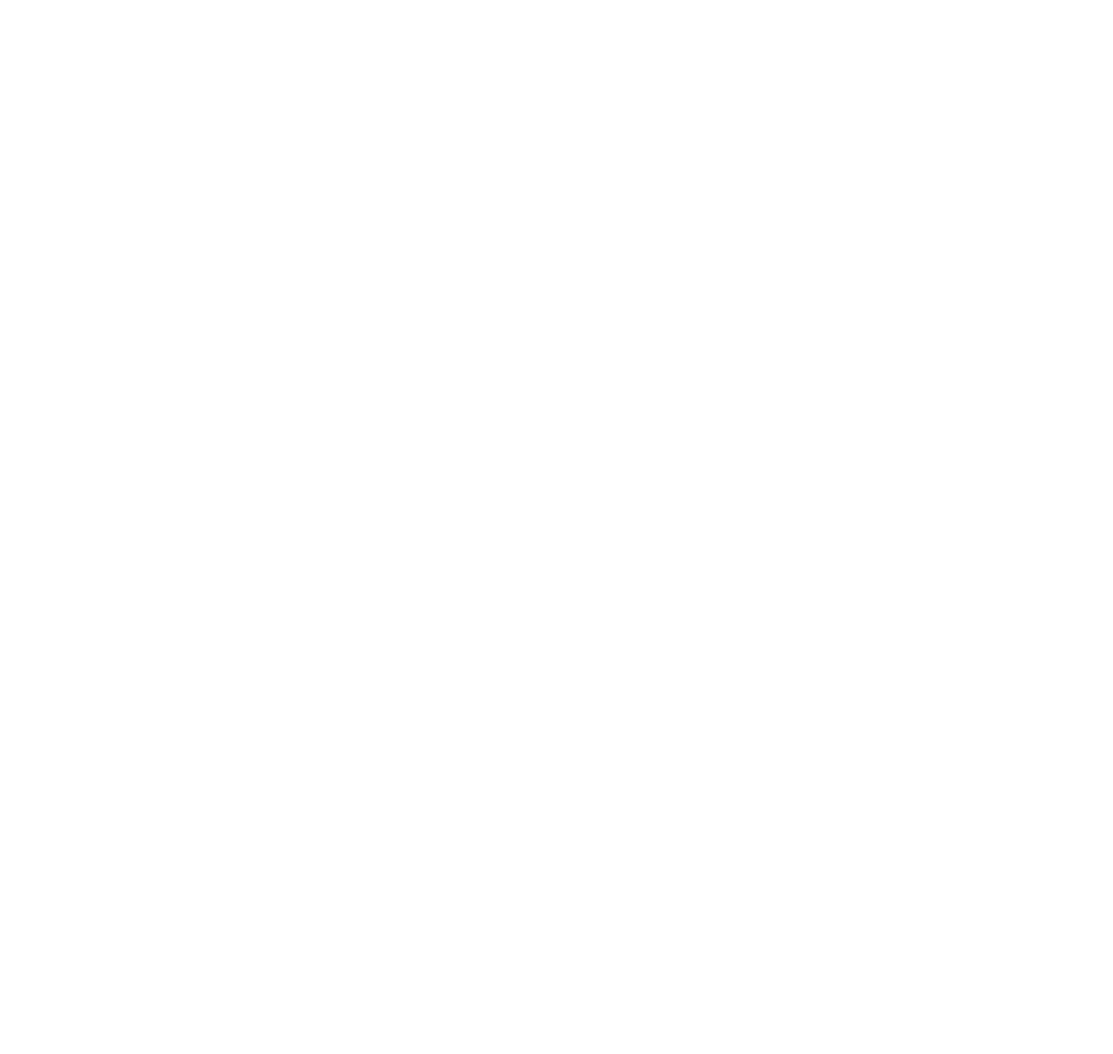
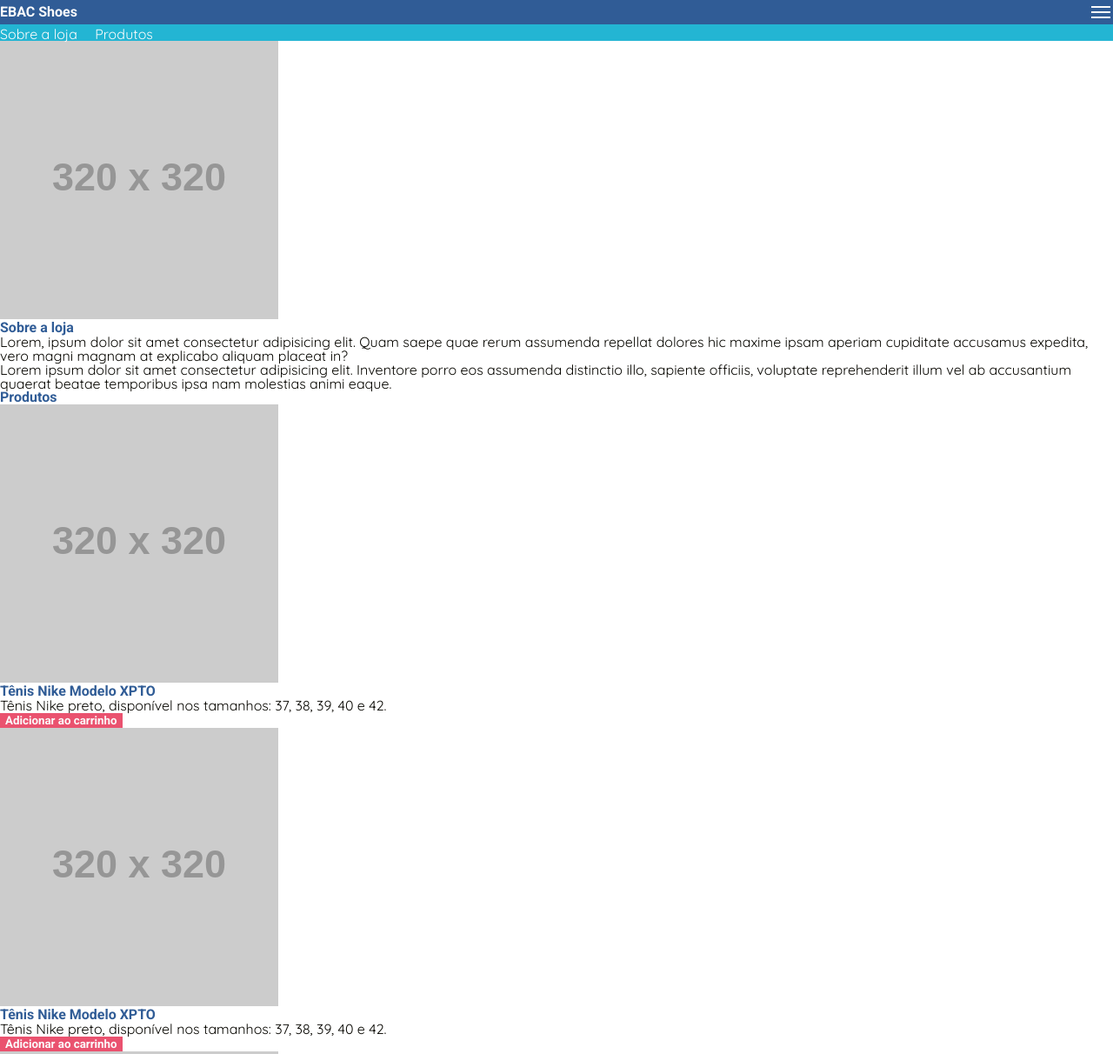
Before and after one commit to biraneves/ebac_shoes, a plain HTML site: page index.html in a window 1280 px wide. Shown: the top 1212 px of the page at 87% size. Before the commit the page ends 800 px from the top, so only its background shows below. Drawn offline with Linux system fonts and the light colour scheme; placeholder pictures from the web are drawn by us.

Commit message:
Estrutura da página e CSS base

```diff
--- a/assets/css/main.css
+++ b/assets/css/main.css
@@ -0,0 +1,117 @@
+@import url('https://fonts.googleapis.com/css2?family=Quicksand:wght@400;600&family=Roboto:wght@400;700&display=swap');
+
+:root {
+    --font-base: 'Quicksand', sans-serif;
+    --font-title: 'Roboto', sans-serif;
+
+    --base-white: #fcfcfc;
+    --base-black: #070600;
+    --base-color-dark: #305c96;
+    --base-color-light: #23b5d3;
+    --base-color-highlight: #ea526f;
+}
+
+body {
+    font-family: var(--font-base);
+    color: var(--base-black);
+    position: relative;
+    width: 100vw;
+}
+
+h1,
+h2,
+h3,
+h4,
+h5,
+h6 {
+    font-family: var(--font-title);
+    font-weight: bold;
+    color: var(--base-color-dark);
+}
+
+strong {
+    font-weight: bold;
+}
+
+.container-flex {
+    display: flex;
+}
+
+.flex-column {
+    flex-direction: column;
+}
+
+.container-grid {
+    display: grid;
+}
+
+header {
+    position: sticky;
+    top: 0;
+    left: 0;
+}
+
+.cabecalho {
+    background-color: var(--base-color-dark);
+    justify-content: space-between;
+    align-items: center;
+    border-bottom: solid 3px var(--base-color-light);
+}
+
+.cabecalho h1 {
+    color: var(--base-white);
+}
+
+.menu-hamburguer {
+    width: 28px;
+    height: 28px;
+    justify-content: center;
+    align-items: center;
+}
+
+.menu-hamburguer span {
+    display: block;
+    width: 80%;
+    height: 2px;
+    background-color: var(--base-white);
+    margin: 2px 0;
+}
+
+nav {
+    background-color: var(--base-color-light);
+}
+
+nav li {
+    display: inline;
+    margin-right: 1em;
+}
+
+nav a {
+    text-decoration: none;
+    color: var(--base-white);
+}
+
+button {
+    background-color: var(--base-color-highlight);
+    color: var(--base-white);
+    font-family: var(--font-title);
+    font-weight: bold;
+    border: none;
+    cursor: pointer;
+}
+
+footer {
+    background-color: var(--base-color-dark);
+    margin-top: 32px;
+    text-align: center;
+}
+
+footer p {
+    color: var(--base-white);
+    font-size: 0.8em;
+}
+
+footer a {
+    text-decoration: none;
+    color: var(--base-color-light);
+}
--- a/index.html
+++ b/index.html
@@ -5,9 +5,86 @@
     <meta name="viewport" content="width=device-width, initial-scale=1.0">
     <link rel="stylesheet" href="assets/css/reset.css">
     <link rel="stylesheet" href="assets/css/main.css">
-    <title></title>
+    <title>EBAC Shoes</title>
 </head>
 <body>
-
+    <header class="container-flex flex-column">
+        <div class="cabecalho container-flex">
+            <h1>EBAC Shoes</h1>
+            <div class="menu-hamburguer container-flex flex-column">
+                <span></span>
+                <span></span>
+                <span></span>
+            </div>
+        </div>
+        <nav class="container-flex">
+            <ul>
+                <li><a href="#sobre-a-loja">Sobre a loja</a></li>
+                <li><a href="#produtos">Produtos</a></li>
+            </ul>
+        </nav>
+    </header>
+    <main>
+        <section id="sobre-a-loja">
+            <img src="https://via.placeholder.com/320x320" alt="Placeholder">
+            <div>
+                <h2>Sobre a loja</h2>
+                <p>
+                    Lorem, ipsum dolor sit amet consectetur adipisicing elit. Quam saepe quae rerum assumenda
+                    repellat dolores hic maxime ipsam aperiam cupiditate accusamus expedita, vero magni magnam
+                    at explicabo aliquam placeat in?
+                </p>
+                <p>
+                    Lorem ipsum dolor sit amet consectetur adipisicing elit. Inventore porro eos assumenda distinctio
+                    illo, sapiente officiis, voluptate reprehenderit illum vel ab accusantium quaerat beatae
+                    temporibus ipsa nam molestias animi eaque.
+                </p>
+            </div>
+        </section>
+        <section id="produtos">
+            <h2>Produtos</h2>
+            <div>
+                <article>
+                    <img src="https://via.placeholder.com/320x320" alt="Placeholder">
+                    <h3>Tênis Nike Modelo XPTO</h3>
+                    <p>
+                        Tênis Nike preto, disponível nos tamanhos: 37, 38, 39, 40 e 42.
+                    </p>
+                    <button type="button">Adicionar ao carrinho</button>
+                </article>
+                <article>
+                    <img src="https://via.placeholder.com/320x320" alt="Placeholder">
+                    <h3>Tênis Nike Modelo XPTO</h3>
+                    <p>
+                        Tênis Nike preto, disponível nos tamanhos: 37, 38, 39, 40 e 42.
+                    </p>
+                    <button type="button">Adicionar ao carrinho</button>
+                </article>
+                <article>
+                    <img src="https://via.placeholder.com/320x320" alt="Placeholder">
+                    <h3>Tênis Nike Modelo XPTO</h3>
+                    <p>
+                        Tênis Nike preto, disponível nos tamanhos: 37, 38, 39, 40 e 42.
+                    </p>
+                    <button type="button">Adicionar ao carrinho</button>
+                </article>
+                <article>
+                    <img src="https://via.placeholder.com/320x320" alt="Placeholder">
+                    <h3>Tênis Nike Modelo XPTO</h3>
+                    <p>
+                        Tênis Nike preto, disponível nos tamanhos: 37, 38, 39, 40 e 42.
+                    </p>
+                    <button type="button">Adicionar ao carrinho</button>
+                </article>
+            </div>
+        </section>
+    </main>
+    <footer>
+        <p>
+            Projeto apresentado durante o curso<br>
+            <strong>Engenheiro Front-End</strong><br>
+            da <a href="https://ebaconline.com.br">EBAC</a>.
+        </p>
+    </footer>
 </body>
 </html>
```
